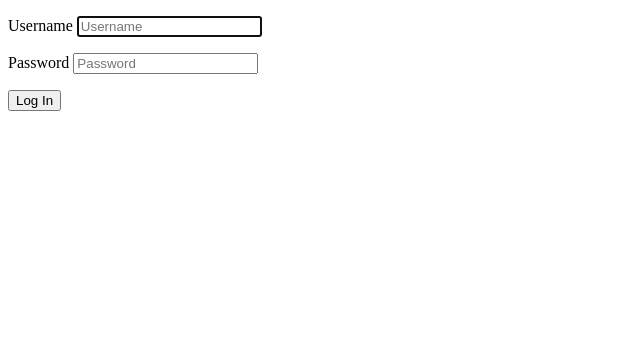
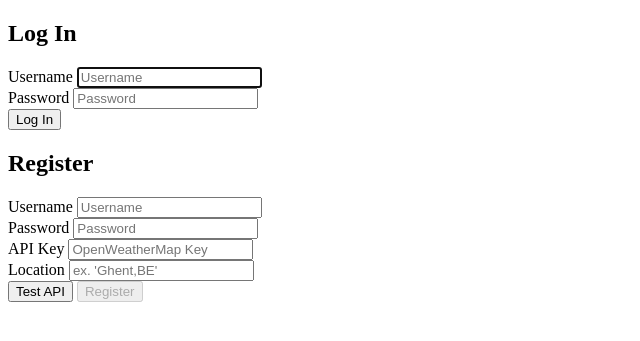
Before and after one commit to Starlight-Skull/seasonfall, a PHP site: page /php/login.php in a window 1280 px wide. Shown: the top 341 px of the page, without its empty margins (0-640 px from the left). Run offline with PHP 8.4, Linux system fonts and the light colour scheme.

Commit message:
register to database

```diff
--- a/src/app/helpers.js
+++ b/src/app/helpers.js
@@ -1,3 +1,12 @@
+export function getWeather(apiKey, location) {
+    if (apiKey && location) {
+        return fetch(`https://api.openweathermap.org/data/2.5/weather?appid=${apiKey}&q=${location}`)
+            .then(res => {
+                return res.json();
+            });
+    }
+}
+
 export function collision(entity, object, isAttack) {
     if (entity.hasCollision && (object.hasCollision || (Object.getPrototypeOf(Object.getPrototypeOf(object)).constructor.name === 'TileEntity' && isAttack))) {
         let values = {
--- /dev/null
+++ b/src/js/login.js
@@ -0,0 +1,12 @@
+import {getWeather} from "../app/helpers.js";
+
+window.addEventListener('load', function () {
+    document.getElementById('test-key').addEventListener('click', () => {
+        if (document.getElementById('register-key').value && document.getElementById('register-location').value) {
+            getWeather(document.getElementById('register-key').value, document.getElementById('register-location').value)
+                .then((json) => {
+                    window.alert(JSON.stringify(json));
+                });
+        }
+    });
+});
--- a/src/php/config.php
+++ b/src/php/config.php
@@ -12,14 +12,14 @@ const DB_PASS = 'Azerty123';
 // Database Name
 const DB_NAME = 'Seasonfall';
 
-function getDatabase()
+function getDatabase(): PDO
 {
-    try {
-        $db = new PDO('mysql:host=' . DB_HOST . ';dbname=' . DB_NAME . ';charset=utf8mb4', DB_USER, DB_PASS);
-        $db->setAttribute(PDO::ATTR_ERRMODE, PDO::ERRMODE_EXCEPTION);
-        return $db;
-    } catch (PDOException $e) {
-        echo $e;
-    }
-    return null;
+    $db = new PDO('mysql:host=' . DB_HOST . ';dbname=' . DB_NAME . ';charset=utf8mb4', DB_USER, DB_PASS);
+    $db->setAttribute(PDO::ATTR_ERRMODE, PDO::ERRMODE_EXCEPTION);
+    return $db;
 }
+
+function h($s)
+{
+    echo htmlspecialchars($s, ENT_QUOTES, 'utf-8');
+}
--- a/src/php/login.php
+++ b/src/php/login.php
@@ -1,52 +1,87 @@
-<?php
-if (!isset($_SESSION)) {
+<?php if (!isset($_SESSION)) {
     session_start();
+}
+
+$usernameLogin = '';
+$passwordLogin = '';
+$usernameRegister = '';
+$passwordRegister = '';
+$apiKey = '';
+$location = '';
+
+$formErrors = array();
+if (isset($_SESSION['error'])) {
+    $formErrors[] = $_SESSION['error'];
 }
 
 require_once './config.php';
 
+try {
     $db = getDatabase();
-
-$stmtSELECT = $db->prepare('select id from users where name = ? && password = ?;');
-
-$username = $_POST['username'] ?? '';
-$password = $_POST['password'] ?? '';
-
-$usernameError = '';
-$passwordError = '';
-$formError = '';
-
-function h($s)
-{
-    echo htmlspecialchars($s, ENT_QUOTES, 'utf-8');
+    $stmtSELECT = $db->prepare('SELECT `key` FROM `users` WHERE `name` = ? && `password` = ?;');
+    $stmtINSERT = $db->prepare('INSERT INTO `users` (`name`, `password`, `key`, `location`, `first_date`) VALUES (?, ?, ?, ?, NOW());');
+} catch (PDOException $e) {
+    $formErrors[] = 'Database error: ' . $e->getMessage();
 }
 
-if (isset($_POST['moduleAction']) && ($_POST['moduleAction'] === 'login')) {
-    $allOk = true;
+if (isset($db, $stmtSELECT, $stmtINSERT, $_POST['moduleAction'])) {
+    if ($_POST['moduleAction'] === 'login') {
+        $allOK = true;
+        $usernameLogin = $_POST['login-username'] ?? '';
+        $passwordLogin = $_POST['login-password'] ?? '';
 
-    if (trim($username) === '') {
-        $allOk = false;
-        $usernameError = 'Please enter your username';
+        if (trim($usernameLogin) === '') {
+            $formErrors[] = 'Please enter your username';
+            $allOK = false;
         }
-
-    if (trim($password) === '') {
-        $allOk = false;
-        $passwordError = 'Please enter your password';
+        if (trim($passwordLogin) === '') {
+            $formErrors[] = 'Please enter your password';
+            $allOK = false;
         }
-
-    if (trim($username) !== '' && trim($password) !== '') {
-        $password = hash_pbkdf2('sha256', $password, 'kjfdpoijqpowjp', 8);
-        $stmtSELECT->execute(array($username, $password));
+        if (trim($usernameLogin) !== '' && trim($passwordLogin) !== '') {
+            $passwordHashed = hash_pbkdf2('sha256', $passwordLogin, 'kjfdpoijqpowjp', 8);
+            $stmtSELECT->execute(array($usernameLogin, $passwordHashed));
             $rows = $stmtSELECT->fetchAll();
             if (count($rows) !== 1) {
-            $allOk = false;
-            $formError = 'Your username or password do not match.';
+                $formErrors[] = 'Your username or password do not match.';
+                $allOK = false;
+            } elseif ($allOK) {
+                $_SESSION['username'] = $usernameLogin;
+                $_SESSION['password'] = $passwordHashed;
+                $_SESSION['key'] = $rows[0]['key'];
+                header('Location: /');
+                exit();
             }
         }
+    } elseif ($_POST['moduleAction'] === 'register') {
+        $allOK = true;
+        $usernameRegister = $_POST['register-username'] ?? '';
+        $passwordRegister = $_POST['register-password'] ?? '';
+        $apiKey = $_POST['register-key'] ?? '';
+        $location = $_POST['register-location'] ?? '';
 
-    if ($allOk) {
-        $_SESSION['user'] = array($rows[0], $username, $password);
-        header('Location: ../index.php');
+        if (trim($usernameRegister) === '') {
+            $formErrors[] = 'Please enter a username';
+            $allOK = false;
+        }
+        if (trim($passwordRegister) === '') {
+            $formErrors[] = 'Please enter a password';
+            $allOK = false;
+        }
+        if (trim($apiKey) === '') {
+            $formErrors[] = 'Please enter a valid API key';
+            $allOK = false;
+        }
+        if (trim($location) === '') {
+            $formErrors[] = 'Please enter a location';
+            $allOK = false;
+        }
+        if ($allOK) {
+            $passwordHashed = hash_pbkdf2('sha256', $passwordRegister, 'kjfdpoijqpowjp', 8);
+            $stmtINSERT->execute(array($usernameRegister, $passwordHashed, $apiKey, $location));
+            header('Location ./login.php');
+            exit();
+        }
     }
 } ?>
 
@@ -56,32 +91,67 @@ if (isset($_POST['moduleAction']) && ($_POST['moduleAction'] === 'login')) {
     <meta charset="utf-8">
     <meta http-equiv="X-UA-Compatible" content="IE=edge">
     <meta name="viewport" content="width=device-width, initial-scale=1">
+    <link rel="stylesheet" href="">
     <link rel="stylesheet" href="../css/login.css">
+    <link rel="shortcut icon" href="../favicon.ico">
     <title>Seasonfall | Login</title>
+    <script type="module" src="../js/login.js"></script>
 </head>
 <body>
+<main>
+    <?php if (count($formErrors) !== 0) {
+        echo '<ul class="error">' . PHP_EOL;
+        foreach ($formErrors as $error) {
+            echo <<<EOT
+    <li>$error</li>
+
+EOT;
+        }
+        echo '</ul>' . PHP_EOL;
+
+    } ?>
     <form action="<?php h($_SERVER['PHP_SELF']); ?>" method="POST">
-    <?php
-    echo '<p class="error">' . h($formError) . '</p>' ?>
-
-    <div id="username-container">
-        <label for="username">Username</label>
-        <input type="text" name="username" id="username" placeholder="Username" value="<?PHP h($username) ?>" autofocus>
-        <?PHP if (isset($usernameError)) {
-            echo '<p class="error">' . h($usernameError) . '</p>';
-        } ?>
+        <h2>Log In</h2>
+        <div>
+            <label for="login-username">Username</label>
+            <input type="text" name="login-username" id="login-username" placeholder="Username"
+                   value="<?PHP h($usernameLogin) ?>"
+                   autofocus>
         </div>
-
-    <div id="password-container">
-        <label for="password">Password</label>
-        <input type="password" name="password" id="password" placeholder="Password" value="<?PHP h($password) ?>">
-        <?PHP if (isset($passwordError)) {
-            echo '<p class="error">' . h($passwordError) . '</p>';
-        } ?>
+        <div>
+            <label for="login-password">Password</label>
+            <input type="password" name="login-password" id="login-password" placeholder="Password"
+                   value="<?PHP h($passwordLogin) ?>">
         </div>
-
         <input type="hidden" name="moduleAction" value="login"/>
         <button type="submit">Log In</button>
     </form>
+    <form action="<?php h($_SERVER['PHP_SELF']); ?>" method="POST">
+        <h2>Register</h2>
+        <div>
+            <label for="register-username">Username</label>
+            <input type="text" name="register-username" id="register-username" placeholder="Username"
+                   value="<?PHP h($usernameRegister) ?>">
+        </div>
+        <div>
+            <label for="register-password">Password</label>
+            <input type="password" name="register-password" id="register-password" placeholder="Password"
+                   value="<?PHP h($passwordRegister) ?>">
+        </div>
+        <div>
+            <label for="register-key">API Key</label>
+            <input type="text" name="register-key" id="register-key" placeholder="OpenWeatherMap Key"
+                   value="<?PHP h($apiKey) ?>">
+        </div>
+        <div>
+            <label for="register-location">Location</label>
+            <input type="text" name="register-location" id="register-location" placeholder="ex. 'Ghent,BE'"
+                   value="<?PHP h($location) ?>">
+        </div>
+        <button type="button" id="test-key">Test API</button>
+        <input type="hidden" name="moduleAction" value="register"/>
+        <button type="submit" disabled id="register-button">Register</button>
+    </form>
+</main>
 </body>
 </html>
```
Also changed, not shown: mysql/Seasonfall.sql (+7 -4 lines), src/index.php (+32 -17 lines), src/js/index.js (added, +32 -0 lines), src/script.js (deleted, +0 -49 lines). Lines whose indentation alone changed are shown as unchanged.
